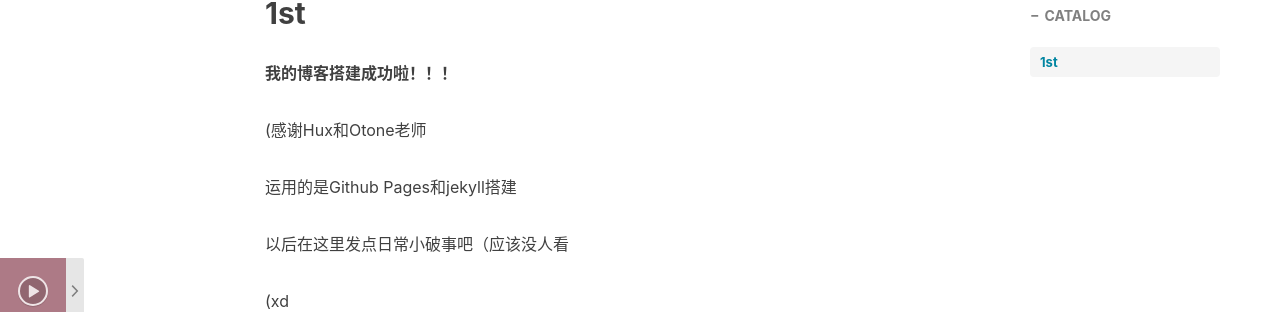
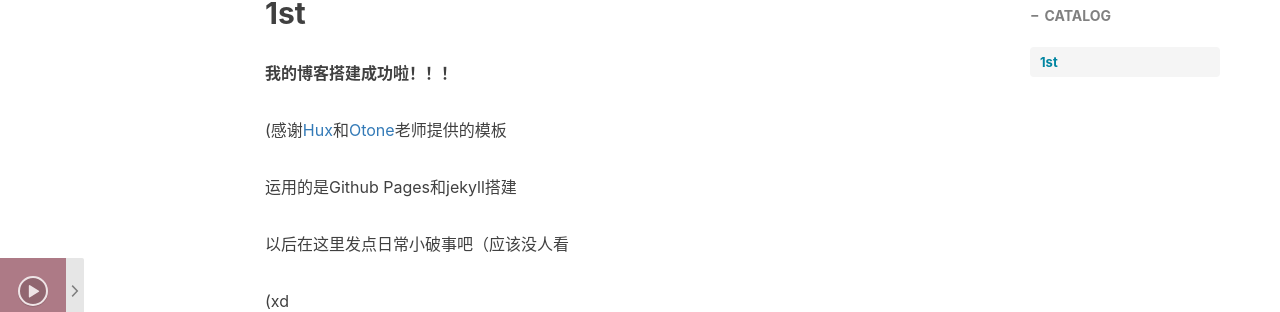
Before and after one commit to 1tonce/1tonce.github.io, a Jekyll site: the page built from _posts/2025-03-03-1.md, in a window 1280 px wide. Shown: the part 576-888 px from the top of the page. Built offline with Jekyll 4.4.1, drawn with Linux system fonts in a browser that asks for light colours; nearby versions of some CDN libraries; comment, search, counter and statistics services are not loaded.

Commit message:
Update 2025-03-03-1.md

```diff
--- a/_posts/2025-03-03-1.md
+++ b/_posts/2025-03-03-1.md
@@ -15,7 +15,7 @@ tags:
 ## 1st ##
 **我的博客搭建成功啦！！！**
 
-(感谢Hux和Otone老师
+(感谢[Hux](https://github.com/Huxpro/)和[Otone](https://github.com/FujishiroOtone/)老师提供的模板
 
 运用的是Github Pages和jekyll搭建
 
```
